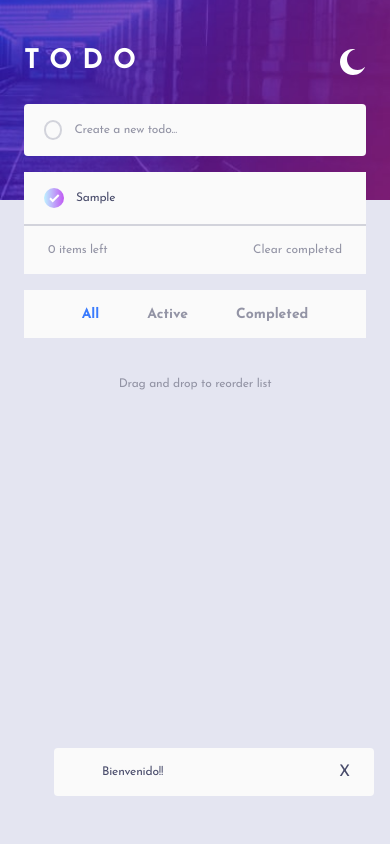
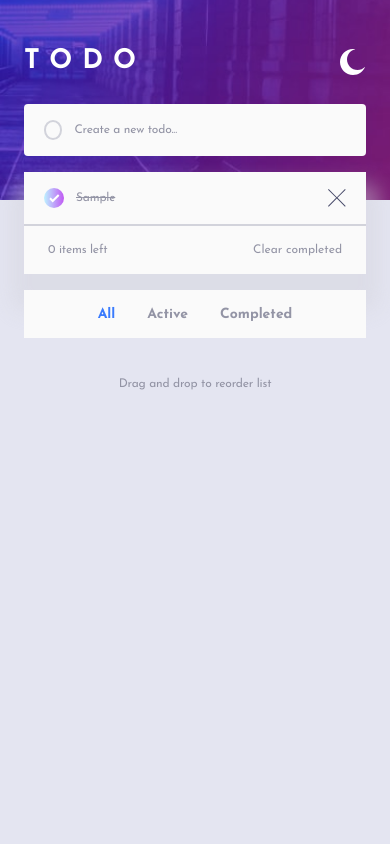
Before and after one commit to lazydroide/frontendmentor-todo-app, a Django app: page / in a window 390 px wide. Run offline with Django 4.2, Linux system fonts and the light colour scheme; tables that the repository leaves empty hold one stand-in row (values such as "Sample post"); some libraries are stand-ins or nearby versions.

Commit message:
fix: css bugs, dragover on mobile fixed and now cross to delete todos are visible on touche devices and small screens

```diff
--- a/todoapp/static/css/style.css
+++ b/todoapp/static/css/style.css
@@ -64,14 +64,10 @@ img, picture, svg, video, canvas{
     --radius-4: 4px;
     --radius-8: 8px;
 
-    /* [ ] 2px dark 1px light */
-    /* [ ] box shadow */
-    /* [ ] border bg-main color when mobile */
-    /* [x] la cruz cuando se crea js queda oculta y luego al mostrarse cambia tamaña check */
-    /* [ ] fix wierd things to happen when messages is shown or remove */
-
 }
 
+
+/* themes */
 .dark {
     --clr-body-bg: hsl(235, 21%, 11%);
     --clr-todo-bg: hsl(235, 24%, 19%);
@@ -82,10 +78,14 @@ img, picture, svg, video, canvas{
     --clr-text-filter: hsl(234, 11%, 52%);
     --clr-text-filter-hover: #FFFFFF;
 
-    --clr-divider: hsl(233, 14%, 35%);
+    --clr-text-body-checked: hsl(233, 14%, 35%);
+    --clr-divider: hsl(237, 14%, 26%);
+
+    --clr-box-shadow: rgba(0, 0, 0, .15);
 
     --bg-img: url(../img/bg-desktop-dark.jpg);
     --icon: url(../img/icon-sun.svg);
+    --spacing: 2px;
 }
 
 .light {
@@ -98,10 +98,15 @@ img, picture, svg, video, canvas{
     --clr-text-filter: hsl(236, 9%, 61%);
     --clr-text-filter-hover: hsl(235, 19%, 35%);
 
+    --clr-text-body-checked: hsl(236, 9%, 61%);
     --clr-divider: hsl(233, 11%, 84%);
+
+    --clr-box-shadow: rgba(210, 211, 219, .45);
 
     --bg-img: url(../img/bg-desktop-light.jpg);
     --icon: url(../img/icon-moon.svg);
+
+    --spacing: 1px;
 }
 
 /* typography classes */
@@ -164,7 +169,8 @@ img, picture, svg, video, canvas{
     gap: 1.5rem;
     align-items: center;
 
-    &:hover {
+    &:hover,
+    &:focus {
         cursor: pointer;
 
         .delete {
@@ -187,6 +193,11 @@ img, picture, svg, video, canvas{
             background-position: center;
             background-repeat: no-repeat;
         }
+
+        .task {
+            color: var(--clr-text-body-checked);
+            text-decoration: line-through;
+        }
     }
 
     .check-border {
@@ -201,9 +212,6 @@ img, picture, svg, video, canvas{
             background: var(--gradient);
         }
 
-        /* &[checked] {
-            background: var(--gradient);
-        } */
     }
 
     .check {
@@ -211,14 +219,6 @@ img, picture, svg, video, canvas{
         height: 21px;
         border-radius: 50%;
         background-color: var(--clr-todo-bg);
-
-
-        /* &[checked] {
-            background: var(--gradient);
-            background-image: url(../img/icon-check.svg);
-            background-position: center;
-            background-repeat: no-repeat;
-        }    */
 
     }
 
@@ -235,6 +235,12 @@ img, picture, svg, video, canvas{
     }
 }
 
+    /* when touchscreen cross on todo to delete them visible */
+@media (hover: none) {
+    .todo .delete {
+        visibility: visible;
+    }
+}
 
 /* ============== */
 
@@ -260,13 +266,13 @@ body::before {
 
 main {
     gap: 1.5rem;
-    padding-block: 2.5rem;
+    padding-block: 1.5rem 2.5rem;
     padding-inline: 2.5rem;
     width: min(38.75rem, 100vw);
 }
 
 header {
-    padding-block: 0.5rem 0.8125rem;
+    padding-block: 2.5rem 0.8125rem;
     width: 100%;
     justify-content: space-between;
     align-items: center;
@@ -279,7 +285,6 @@ header {
         cursor: pointer;
     }
 }
-
 
 .newtodo {
     width: 100%;
@@ -320,6 +325,7 @@ header {
 
 .todos {
     border-radius: var(--radius-4);
+    box-shadow: 0px 24px 20px 13px var(--clr-box-shadow);
 
     .not-todos {
         width: 100%;
@@ -336,8 +342,6 @@ header {
         padding-inline: 1.5rem;
         background-color: var(--clr-todo-bg);
         justify-content: space-between;
-
-
     }
 
     .filter-menu {
@@ -345,7 +349,8 @@ header {
 
         fieldset {
             border: none;
-            gap: 1.25rem;
+            justify-content: center;
+            gap: 2rem;
 
             .btn {
                 appearance: none;
@@ -382,6 +387,7 @@ header {
     padding-top: 1.75rem;
     text-align: center;
 }
+
 
 .messages {
     position: absolute;
@@ -447,6 +453,10 @@ header {
         padding-inline: 1.25rem;
         gap: 0.75rem;
 
+        .delete {
+            visibility: visible;
+        }
+
         .check-border {
             width: 20px;
             height: 20px;
@@ -462,6 +472,7 @@ header {
 
     body {
         place-content: start;
+        overflow: hidden;
     }
 
     body::before {
@@ -475,7 +486,7 @@ header {
 
     main {
         gap: 1rem;
-        padding-block: 2.5rem;
+        padding-block: 0.5rem 2.5rem;
         padding-inline: 1.5rem;
         width: 100vw;
     }
@@ -506,8 +517,6 @@ header {
 
         fieldset {
             height: 100%;
-            justify-content: center;
-            gap: 3rem;
             align-items: center;
         }
       }
@@ -529,5 +538,3 @@ header {
 
 .attribution { font-size: 11px; text-align: center; }
 .attribution a { color: hsl(228, 45%, 44%); }
-
-/* [ ] afinar maquetado con figma */
--- a/todoapp/static/js/todo.js
+++ b/todoapp/static/js/todo.js
@@ -59,13 +59,13 @@ const deleteTodo = (todo, url, id) => {
             .then(response => {
                 if (response.status === true){
                     todo.remove();
-                    generateMessage('Todo borrado!!!')
+                    // generateMessage('Todo borrado!!!')
                     if (todosContainer.querySelectorAll('.todo').length === 0) {
                         todosContainer.innerHTML = `<div class="not-todos">You don't hava any TODO yet Xd</div>`
                     }
                     updateLeft();
                 }else{
-                    generateMessage('Something go wrong!');
+                    // generateMessage('Something go wrong!');
                 }
             })
 }
@@ -82,7 +82,7 @@ const updateTodo = (todo, url, id) => {
                     }
                     updateLeft();
                 }else{
-                    generateMessage('Something go wrong!');
+                    // generateMessage('Something go wrong!');
                 }
             })
 }
@@ -104,7 +104,7 @@ todoForm.addEventListener('submit', (e) => {
             inputTodo.value = '';
             updateLeft();
         }else{
-            generateMessage('Something go wrong!');
+            // generateMessage('Something go wrong!');
         }
     })
 })
@@ -142,10 +142,10 @@ const updatePosition = (e) => {
     .then(response => response.json())
     .then(response => {
         if (response.status === true) {
-            console.log(response)
+            // console.log(response)
 
         } else {
-            generateMessage('Something go wrong!');
+            // generateMessage('Something go wrong!');
         }
     });
 }
@@ -175,7 +175,10 @@ const setPositionMobile = (e) => {
     });
 
     todosContainer.insertBefore(draggingTodo, nextTodo);
+    dragging = true;
 }
+
+var dragging = false;
 
 const addTodoListeners = (todo) => {
     todo.addEventListener('click', (e) => {
@@ -184,7 +187,7 @@ const addTodoListeners = (todo) => {
         } else if (e.target.className.includes('check')) {
             updateTodo(todo, e.target.baseURI, todo.id);
         } else {
-            console.log('nothing')
+
         }
     })
 
@@ -201,13 +204,19 @@ const addTodoListeners = (todo) => {
     })
     todo.addEventListener('touchend', (e) => {
         todo.classList.remove('is-dragging');
+        if (dragging) {
+            updatePosition(e);
+            dragging = false;
+        }
     });
 }
 
 todosElements.forEach( todo => { addTodoListeners(todo) })
 
 
-todosContainer.addEventListener('touchmove', setPositionMobile)
+todosContainer.addEventListener('touchmove', (e) => {
+    setPositionMobile(e);
+})
 todosContainer.addEventListener('dragover', (e) => {
     setPosition(e);
 })
@@ -287,7 +296,7 @@ clearBtn.addEventListener('click', (e) => {
             }
         } else {
             const msg = response.msg || 'Something go wrong!';
-            generateMessage(msg);
+            // generateMessage(msg);
         }
      })
 })
@@ -313,24 +322,3 @@ messages.forEach(message => { applyMessageListeners(message) });
 
 
 document.onload = updateLeft();
-
-
-// menu
-//  [x] filter
-//  [x] visibility vs display:none
-//  [x] listener para mobile
-//  [x] clear button
-//  [ ] actualizar left
-
-// todos
-// [x] cambiar codigo para que el check se haga mediante js y envie una peticion al servidor para actualizar estado en la base de datos
-// [ ] eliminar console.logs
-// [x] eliminar menu.js
-// [x] merge with filter.js
-// [x] funcion aplicar listeners
-// [x] listeners en mensajes y tactil messages
-// [x] aplicar css a mobile messages
-//  [x] drag and drop
-//  [x] drag and drop mobile e.clientY en mobile
-//  [x] drag and drop mobile checks not working (preventdefault vs long touch)
-//  [x] enviar actualizacion de posicion al servidor para que la guarde y la muestre correctamente en reload.
--- a/todoapp/todoapp/views.py
+++ b/todoapp/todoapp/views.py
@@ -9,7 +9,7 @@ from todos.utils import updatePositions
 
 
 def index(request):
-    messages.success(request, 'Bienvenido!!')
+    # messages.success(request, 'Bienvenido!!')
     return render(request, 'index.html', {
         'todos': Todo.objects.all().order_by('position')
     })
@@ -59,7 +59,3 @@ def clear(request):
     if _delete[0] == 0:
         return JsonResponse({'status': False, 'msg': 'No completed TODOs'}, status='201')
     return JsonResponse({'status': False}, status='404')
-
-# [x] implement messages
-# [x] minify, css and js https://django-compressor.readthedocs.io/en/latest/quickstart.html
-# [ ] messages, eliminate or fix
```
